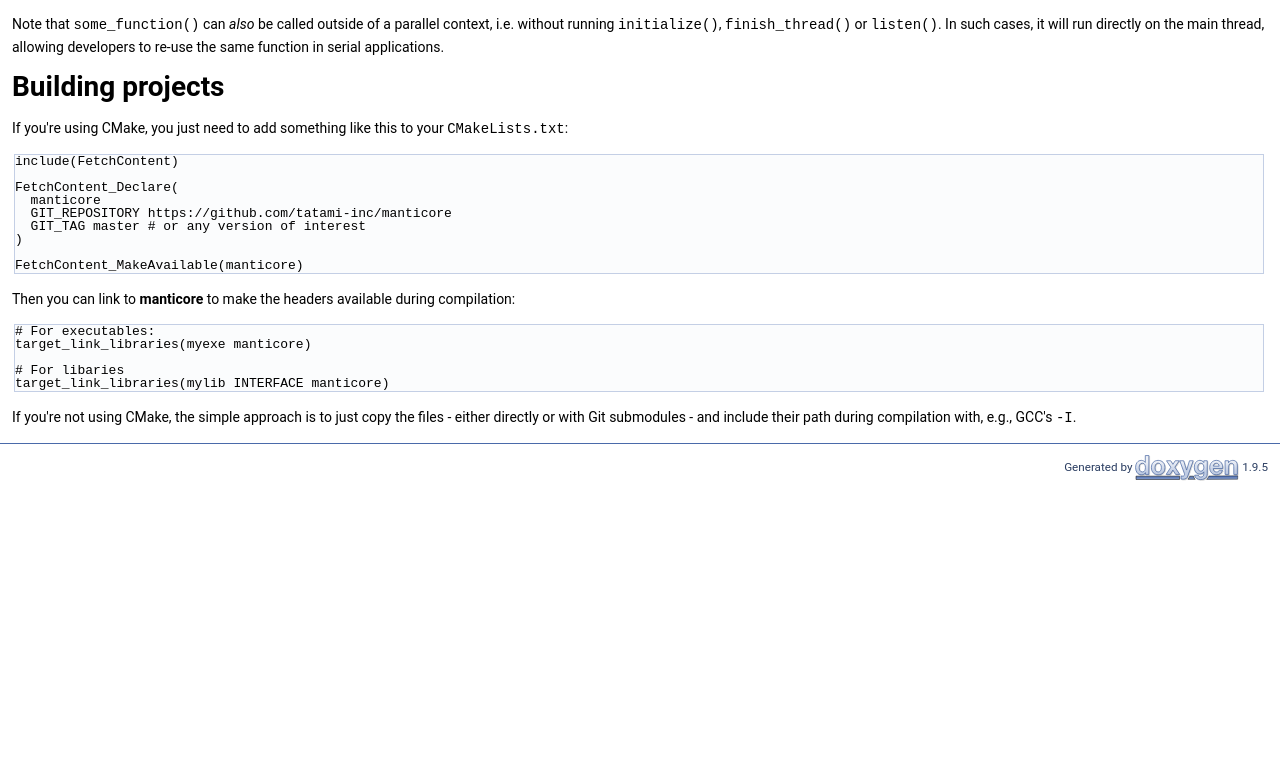
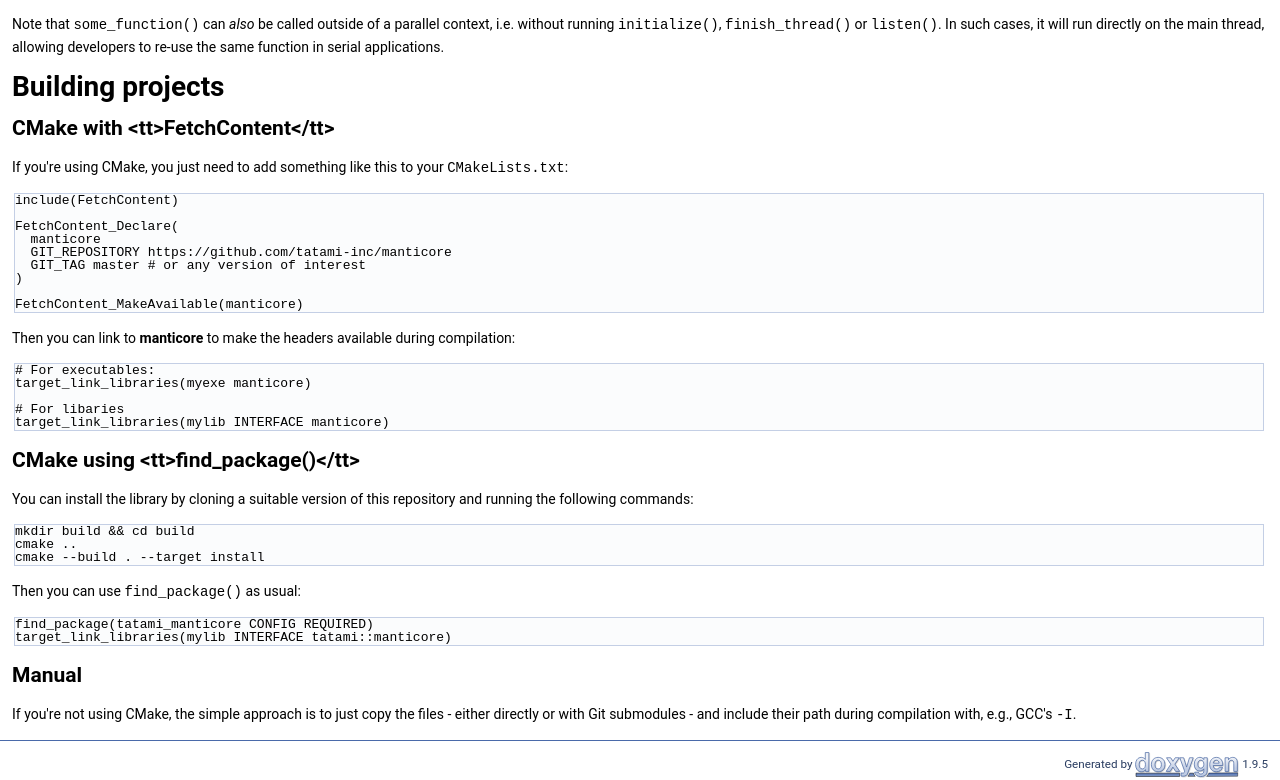
Before and after one commit to tatami-inc/manticore, a plain HTML site: page docs/index.html in a window 1280 px wide. Shown: the part 1429-2209 px from the top of the page. Before the commit the page ends 1912 px from the top, so only its background shows below. Drawn offline with Linux system fonts and the light colour scheme.

Commit message:
Deploying to gh-pages from @ tatami-inc/manticore@8fce043aa7df86e9e39707a28fc3f3e6fde89a86 🚀

```diff
--- a/docs/index.html
+++ b/docs/index.html
@@ -150,6 +150,8 @@ Create a global &lt;tt&gt;Executor&lt;/tt&gt;</h1>
 </div><!-- fragment --><p >Note that <code>some_function()</code> can <em>also</em> be called outside of a parallel context, i.e. without running <code>initialize()</code>, <code>finish_thread()</code> or <code>listen()</code>. In such cases, it will run directly on the main thread, allowing developers to re-use the same function in serial applications.</p>
 <h1><a class="anchor" id="autotoc_md4"></a>
 Building projects</h1>
+<h2><a class="anchor" id="autotoc_md5"></a>
+CMake with &lt;tt&gt;FetchContent&lt;/tt&gt;</h2>
 <p >If you're using CMake, you just need to add something like this to your <code>CMakeLists.txt</code>:</p>
 <div class="fragment"><div class="line">include(FetchContent)</div>
 <div class="line"> </div>
@@ -166,7 +168,18 @@ Building projects</h1>
 <div class="line"> </div>
 <div class="line"># For libaries</div>
 <div class="line">target_link_libraries(mylib INTERFACE manticore)</div>
-</div><!-- fragment --><p >If you're not using CMake, the simple approach is to just copy the files - either directly or with Git submodules - and include their path during compilation with, e.g., GCC's <code>-I</code>. </p>
+</div><!-- fragment --><h2><a class="anchor" id="autotoc_md6"></a>
+CMake using &lt;tt&gt;find_package()&lt;/tt&gt;</h2>
+<p >You can install the library by cloning a suitable version of this repository and running the following commands:</p>
+<div class="fragment"><div class="line">mkdir build &amp;&amp; cd build</div>
+<div class="line">cmake ..</div>
+<div class="line">cmake --build . --target install</div>
+</div><!-- fragment --><p >Then you can use <code>find_package()</code> as usual:</p>
+<div class="fragment"><div class="line">find_package(tatami_manticore CONFIG REQUIRED)</div>
+<div class="line">target_link_libraries(mylib INTERFACE tatami::manticore)</div>
+</div><!-- fragment --><h2><a class="anchor" id="autotoc_md7"></a>
+Manual</h2>
+<p >If you're not using CMake, the simple approach is to just copy the files - either directly or with Git submodules - and include their path during compilation with, e.g., GCC's <code>-I</code>. </p>
 </div></div><!-- PageDoc -->
 </div><!-- contents -->
 <!-- start footer part -->
```
